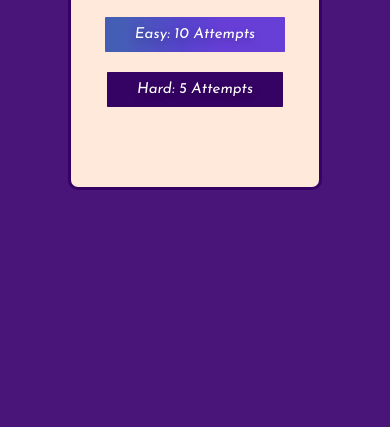
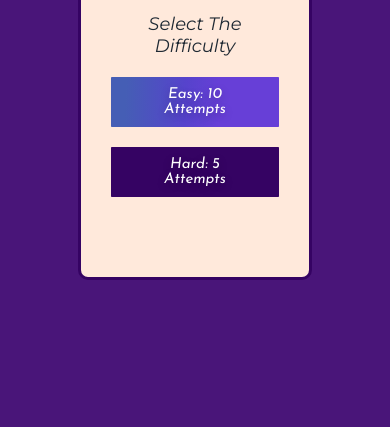
Before and after one commit to izhar9/Guess-The-Number, a plain HTML site: page index.html in a window 390 px wide. Shown: the part 417-844 px from the top of the page. Drawn offline with Linux system fonts and the light colour scheme.

Commit message:
Update style.css

```diff
--- a/style.css
+++ b/style.css
@@ -128,7 +128,7 @@
 
  @media only screen and (max-width: 600px) {
   body{
-    padding: 30px;
+   padding: 20%;
     width: 100vw;
     height: 100%;
     display: flex;
```
